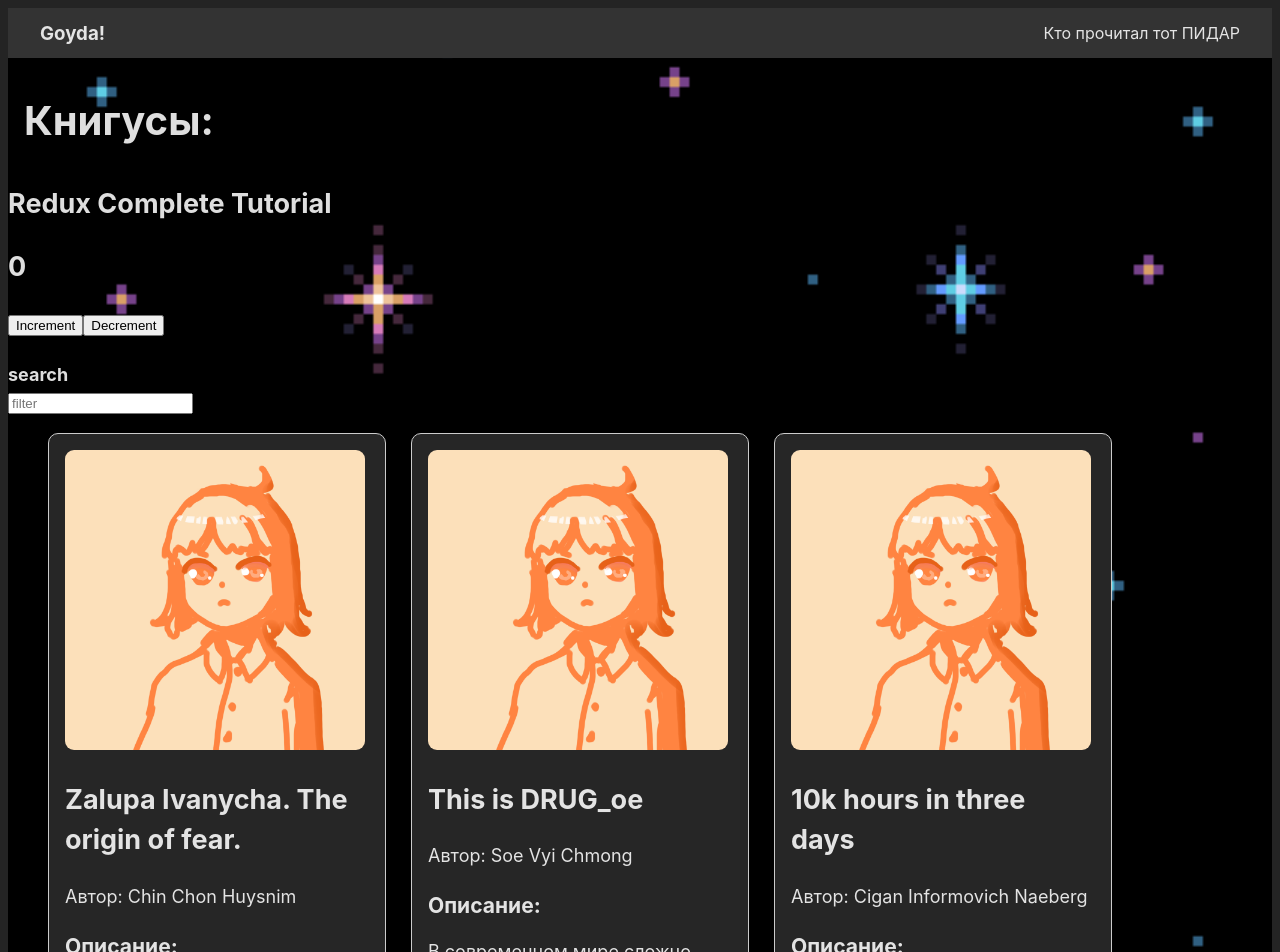
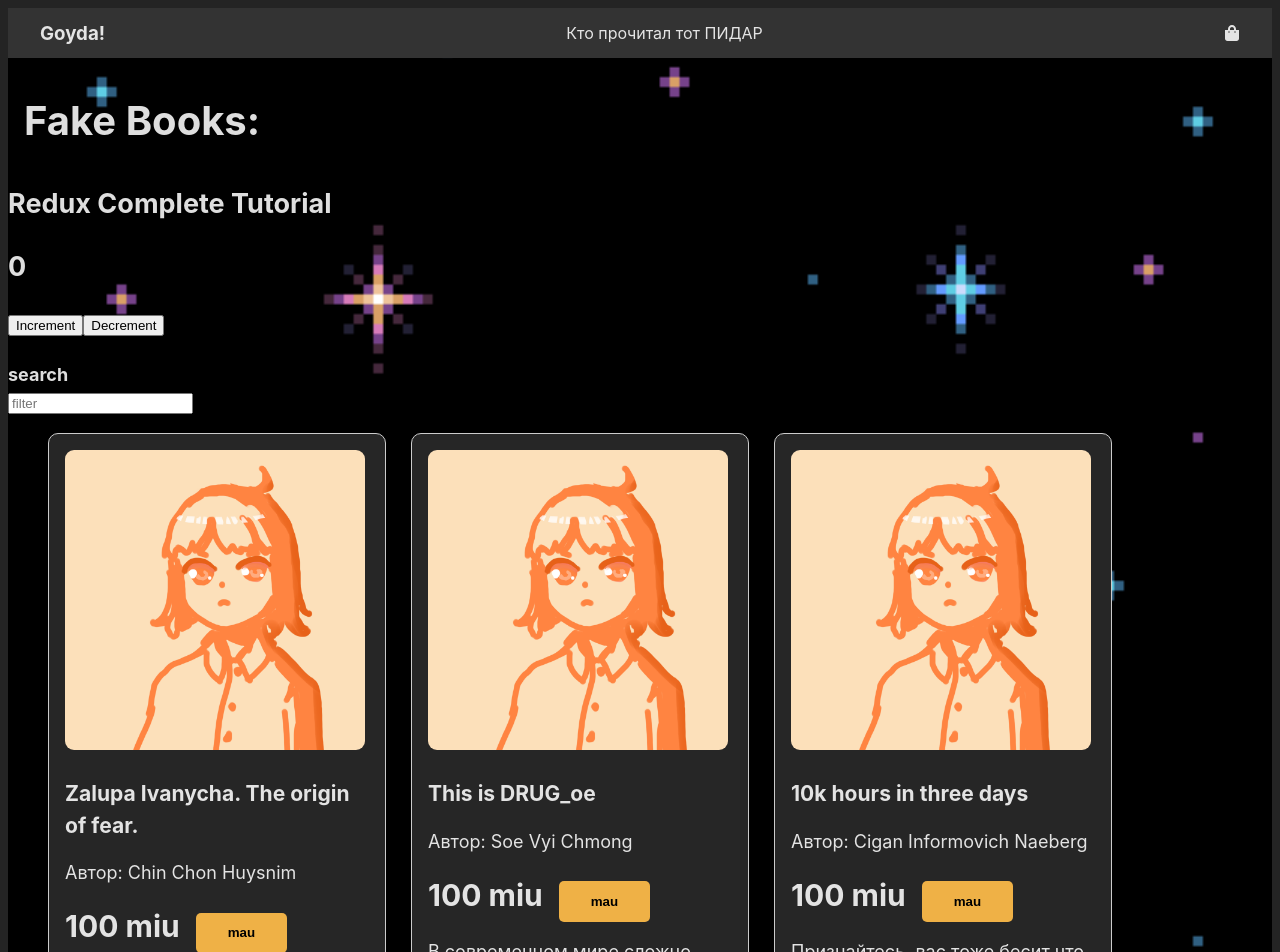
Before and after one commit to Hotaru-n/for-testing, a React (Vite) app: page / in a window 1280 px wide. Shown: the top 952 px of the page. Built offline with nearby package versions, Linux system fonts and the light colour scheme.

Commit message:
cart button

```diff
--- a/package.json
+++ b/package.json
@@ -14,6 +14,7 @@
     "axios": "^1.7.7",
     "react": "^18.3.1",
     "react-dom": "^18.3.1",
+    "react-icons": "^5.3.0",
     "react-redux": "^9.1.2",
     "styled-components": "^6.1.13"
   },
--- a/src/App.tsx
+++ b/src/App.tsx
@@ -35,7 +35,7 @@ function App() {
               marginLeft: "1rem",
             }}
           >
-            Книгусы:
+            Fake Books:
           </h1>
 
           <h2>Redux Complete Tutorial</h2>
@@ -74,6 +74,7 @@ function App() {
                     key={item.id}
                     title={item.title}
                     author={item.author}
+                    price={item.price}
                     summ={item.summ}
                   />
                 );
--- /dev/null
+++ b/src/components/Button/Button.css
@@ -0,0 +1,34 @@
+/* .button {
+  display: inline-flex;
+  padding-top: 4px;
+  border: 0;
+  border-color: rgba(21, 61, 99, 0.726);
+  border-radius: 15%;
+  font-size: 25px;
+  background-color: rgba(34, 83, 130, 0.726);
+} */
+
+.button {
+  padding: 0.8rem 2rem;
+  border: none;
+  border-radius: 5px;
+  cursor: pointer;
+  transition: all 0.3s;
+  font-weight: bold;
+  margin-right: 1rem;
+}
+
+.button:hover {
+  opacity: 0.8;
+}
+
+.button:disabled {
+  cursor: not-allowed;
+}
+
+.button.active {
+  /* background: #3e6ae1;
+  color: #fff; */
+  background: #efb146;
+  color: #000000;
+}
--- /dev/null
+++ b/src/components/Button/Button.tsx
@@ -0,0 +1,9 @@
+import "./Button.css";
+
+export default function Button({ children, onClick }) {
+  return (
+    <button className="button active" onClick={onClick}>
+      {children}
+    </button>
+  );
+}
--- a/src/components/Header/Header.tsx
+++ b/src/components/Header/Header.tsx
@@ -1,4 +1,6 @@
 import { styled } from "styled-components";
+import { FaShoppingBag } from "react-icons/fa";
+import { useState } from "react";
 
 const HeaderContainer = styled.header`
   height: 50px;
@@ -12,11 +14,19 @@ const HeaderContainer = styled.header`
 `;
 
 export default function Header() {
+  const [cartOpen, setCartOpen] = useState(false);
+
   return (
-    <HeaderContainer>
-      <h3> Goyda! </h3>
+    <div>
+      <HeaderContainer>
+        <h3> Goyda! </h3>
 
-      <span>Кто прочитал тот {"пидар".toUpperCase()}</span>
-    </HeaderContainer>
+        <span>Кто прочитал тот {"пидар".toUpperCase()}</span>
+        <FaShoppingBag
+          onClick={() => setCartOpen((cartOpen) => !cartOpen)}
+          className={`shop-cart-button ${cartOpen && "active"} `}
+        />
+      </HeaderContainer>
+    </div>
   );
 }
--- a/src/components/HehMda.tsx
+++ b/src/components/HehMda.tsx
@@ -1,12 +1,27 @@
+import Button from "./Button/Button";
+
 export default function HehMda(props) {
+  function handleClick() {
+    console.log("clicked");
+  }
+
   return (
     <li>
       <img src="/images/anime.png" alt="anime" />
-      <h2>{props.title}</h2>
+      <h3>{props.title}</h3>
       <p> Автор: {props.author}</p>
-      <strong>
-        <h3>Описание:</h3>
-      </strong>
+      <div style={{ marginBottom: "1rem" }}>
+        <span
+          style={{
+            fontSize: "30px",
+            fontWeight: "bold",
+            marginRight: "1rem",
+          }}
+        >
+          {props.price} miu
+        </span>
+        <Button onClick={handleClick}>mau</Button>
+      </div>
       {props.summ}
     </li>
   );
--- a/src/data.ts
+++ b/src/data.ts
@@ -3,48 +3,56 @@ export const cardInfo = [
     id: 1,
     title: "Zalupa Ivanycha. The origin of fear.",
     author: "Chin Chon Huysnim",
+    price: 100,
     summ: "Первая часть захватывающего хоррора, повествующая о проявлении метафизической сущности в виртуальной среде",
   },
   {
     id: 2,
     title: "This is DRUG_oe",
     author: "Soe Vyi Chmong",
+    price: 100,
     summ: "В современном мире сложно правильно фильтровать информацию, пропаганда неправильных стран постоянно стремится всех обмануть. Данная книга поможет вам отличить доброе добро от злого зла.",
   },
   {
     id: 3,
     title: "10k hours in three days",
     author: "Cigan Informovich Naeberg",
+    price: 100,
     summ: "Признайтесь, вас тоже бесит что на освоение навыка на про уровне нужно потратить аж 10 тысяч часов! Решение найдено!",
   },
   {
     id: 4,
     title: "The Silent River",
     author: "James Thornton",
+    price: 100,
     summ: "Загадочная река, полная тайн и опасностей",
   },
   {
     id: 5,
     title: "Whispers in the Wind",
     author: "Emily Rosewood",
+    price: 100,
     summ: "Тайные шепоты, несущиеся по ветру",
   },
   {
     id: 6,
     title: "Echoes of the Past",
     author: "David Harper",
+    price: 100,
     summ: "Эхо прошлого, напоминающее о забытых временах",
   },
   {
     id: 7,
     title: "The Lost Horizon",
     author: "Sophia Willow",
+    price: 100,
     summ: "Затерянный горизонт, ускользающий за гранью реальности",
   },
   {
     id: 8,
     title: "Shadows of Eternity",
     author: "Oliver Grey",
+    price: 100,
     summ: "Тени вечности, скрывающие древние тайны",
   },
 ];
--- a/src/index.css
+++ b/src/index.css
@@ -11,6 +11,17 @@
   text-rendering: optimizeLegibility;
   -webkit-font-smoothing: antialiased;
   -moz-osx-font-smoothing: grayscale;
+}
+
+header .shop-cart-button {
+  float: right;
+  cursor: pointer;
+  transition: color 500ms ease;
+}
+
+header .shop-cart-button:hover,
+header .shop-cart-button.active {
+  color: #efb146;
 }
 
 main {
```
Also changed, not shown: 1 other file (tests, documents, lock files or other folders).
